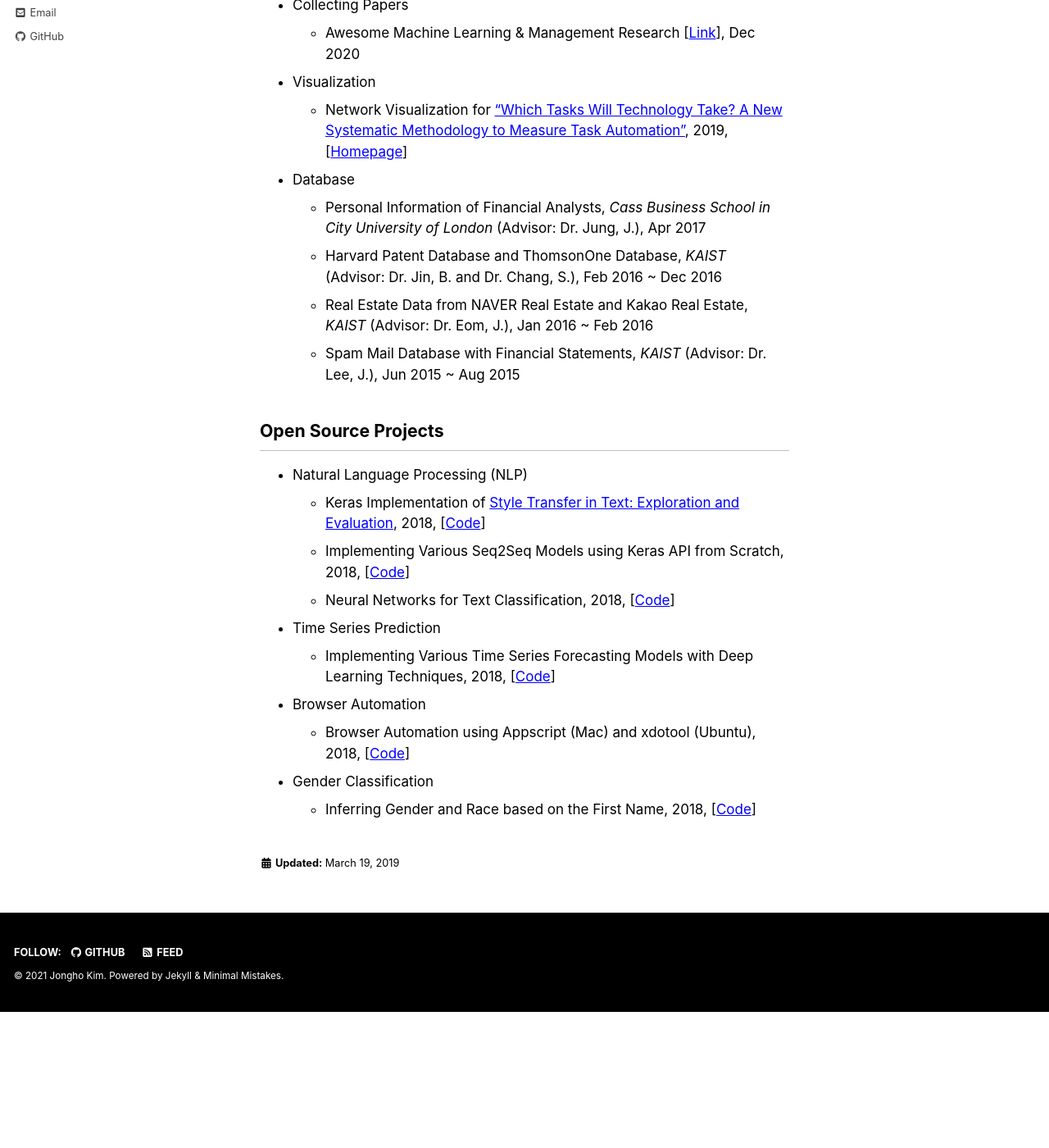
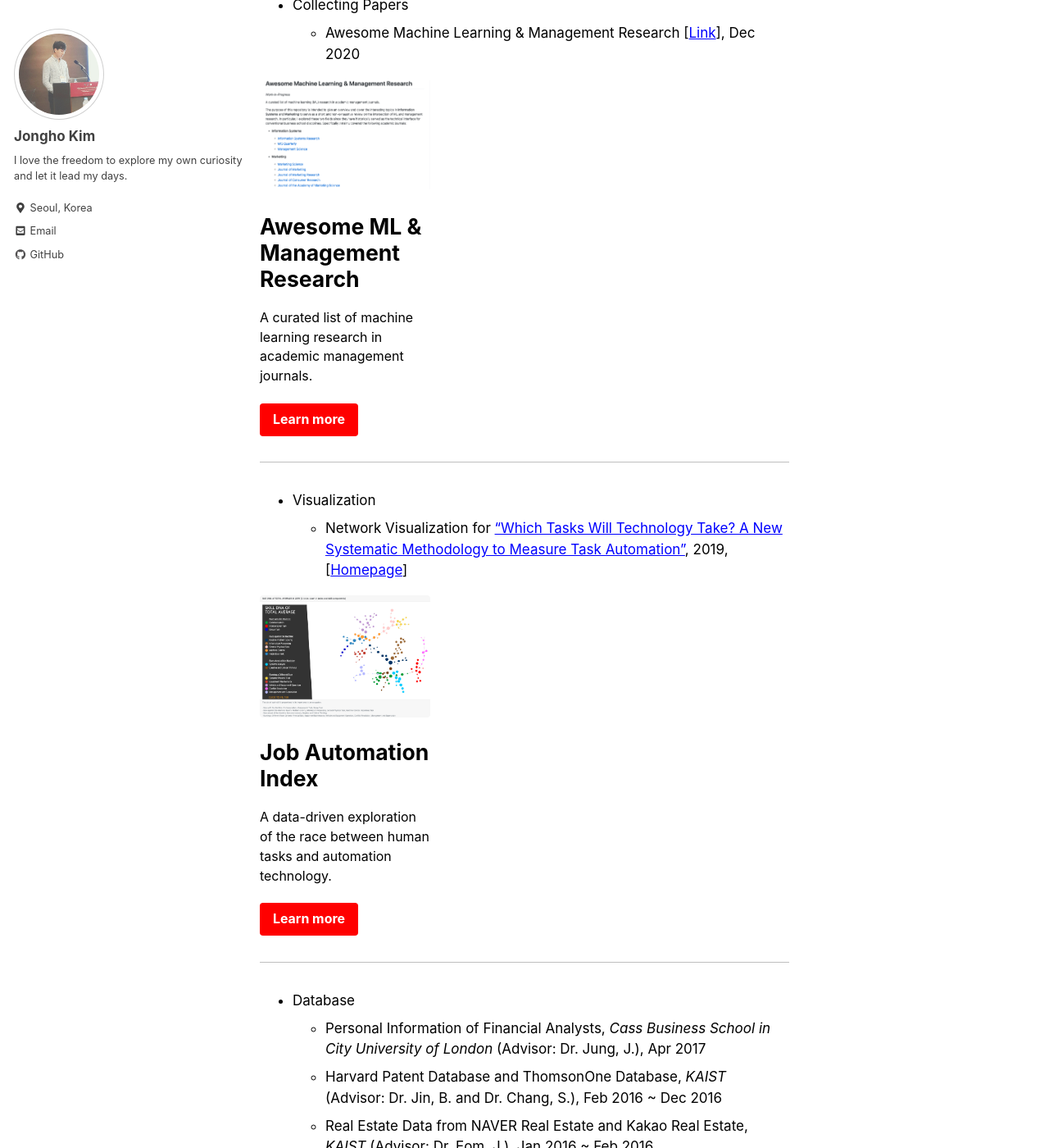
Before and after one commit to jonghkim/jonghkim.github.io, a Jekyll site: the page built from _pages/project.md, in a window 1280 px wide and 1400 px high, scrolled down 461 px. Shown: the whole window at 82% size. Built offline with Jekyll 4.4.1, drawn with Linux system fonts in a browser that asks for light colours; nearby versions of some CDN libraries; before the commit the page ends 1695 px from its top, so only the background shows below that.

Commit message:
project updated

```diff
--- a/_pages/project.md
+++ b/_pages/project.md
@@ -4,6 +4,25 @@ permalink: /project/
 title: "Project"
 author_profile: true
 last_modified_at: 2019-03-19
+
+future_of_work:
+  - image_path: /assets/images/job_automation_index.png
+    alt: "skill_dna_of_jobs"
+    title: "Job Automation Index"
+    excerpt: "A data-driven exploration of the race between human tasks and automation technology."
+    url: http://www.jobautomationindex.com/
+    btn_class: "btn--primary"
+    btn_label: "Learn more"
+
+ml_mngt:
+  - image_path: /assets/images/ml-mngt.png
+    alt: "ml_management"
+    title: "Awesome ML & Management Research"
+    excerpt: "A curated list of machine learning research in academic management journals."
+    url: https://github.com/jonghkim/awesome-machine-learning-management-research/
+    btn_class: "btn--primary"
+    btn_label: "Learn more"
+
 ---
 ## Industrial Projects
 - Strategies for Online to Offline (O2O) Transport Services, *The Korea Transport Institute* (Advisor: Dr. Lee, B.), Sep 2016 ~ Nov 2016
@@ -12,8 +31,10 @@ last_modified_at: 2019-03-19
 ## Research Projects
 - Collecting Papers
     - Awesome Machine Learning & Management Research [[Link](https://github.com/jonghkim/awesome-machine-learning-management-research)], Dec 2020
+    {% include feature_row id="ml_mngt" %}
 - Visualization
     - Network Visualization for ["Which Tasks Will Technology Take? A New Systematic Methodology to Measure Task Automation"](https://aisel.aisnet.org/icis2016/Sustainability/Presentations/8/), 2019, [[Homepage](http://jobautomation.pythonanywhere.com)]
+    {% include feature_row id="future_of_work"%}
 - Database
     - Personal Information of Financial Analysts, *Cass Business School in City University of London* (Advisor: Dr. Jung, J.), Apr 2017
     - Harvard Patent Database and ThomsonOne Database, *KAIST* (Advisor: Dr. Jin, B. and Dr. Chang, S.), Feb 2016 ~ Dec 2016
```
